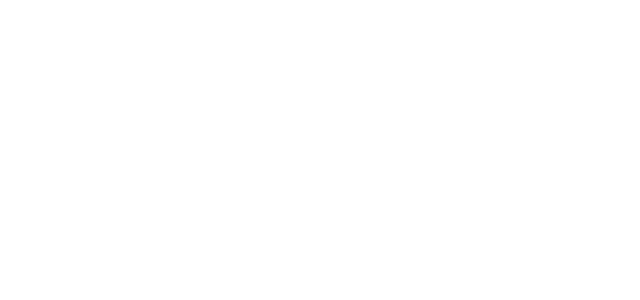
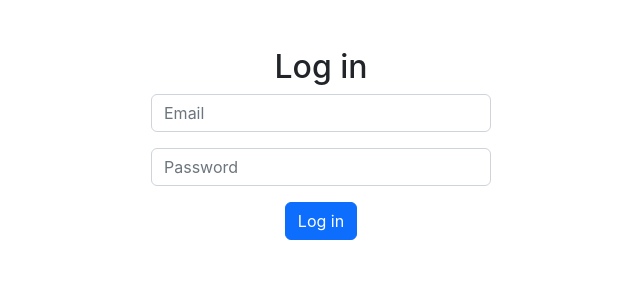
Before and after one commit to brandhause/Just-Tap-Cards, a Nuxt app: page /login in a window 1280 px wide. Before the commit this address had no page. Shown: the top 300 px of the page, without its empty margins (319-959 px from the left). Built offline with nearby package versions, Linux system fonts and the light colour scheme; no server answers.

Commit message:
Firebase initial setup

```diff
--- /dev/null
+++ b/assets/styles/main.scss
@@ -0,0 +1,8 @@
+@import "bootstrap/scss/bootstrap";
+
+*,
+body {
+  font-family: 'Inter', sans-serif;
+  scroll-behavior: smooth;
+  box-sizing: border-box;
+}
--- /dev/null
+++ b/components/sign-in.vue
@@ -0,0 +1,63 @@
+<script setup>
+import { signInWithEmailAndPassword  } from "firebase/auth";
+import { fireAuth } from "../server/lib/firebase";
+
+const user = ref({
+  email: null,
+  password: null,
+});
+const errorCode = ref(null);
+
+function signIn(userData) {
+  signInWithEmailAndPassword(fireAuth, userData.email, userData.password)
+  .then((userCredential) => {
+    if (userCredential) {
+      return navigateTo({
+        path: '/profile'
+      });
+    }
+  })
+  .catch((error) => {
+    errorCode.value = error.code;
+  });
+}
+
+</script>
+<template>
+  <div>
+    <form id="login-form" class="mx-auto my-5" @submit.prevent="signIn(user)">
+      <h2 class="text-center">Log in</h2>
+      <div class="form-group pb-3">
+        <input
+          type="email"
+          class="form-control"
+          placeholder="Email"
+          required="required"
+          v-model="user.email"
+        />
+      </div>
+      <div class="form-group pb-3">
+        <input
+          type="password"
+          class="form-control"
+          placeholder="Password"
+          required="required"
+          v-model="user.password"
+        />
+      </div>
+      <div class="form-group pb-3 text-center">
+        <button type="submit" class="btn btn-primary btn-block">
+          Log in
+        </button>
+      </div>
+      <div class="clearfix text-center">
+        <span class="text-danger">{{ errorCode }}</span>
+      </div>
+    </form>
+  </div>
+</template>
+<style lang="scss">
+#login-form {
+  max-width: 340px;
+}
+</style>
--- a/nuxt.config.ts
+++ b/nuxt.config.ts
@@ -1,4 +1,15 @@
 export default defineNuxtConfig({
+  css: ['~/assets/styles/main.scss'],
+  script: [
+    {
+      src: 'bootstrap/dist/js/bootstrap.bundle.min.js'
+    }
+  ],
+  vite: {
+    define: {
+      "process.env.DEBUG": false,
+    },
+  },
   runtimeConfig: {
     public: {
       FIREBASE_API_KEY: process.env.FIREBASE_API_KEY,
--- a/package.json
+++ b/package.json
@@ -7,7 +7,11 @@
     "start": "nuxi start"
   },
   "dependencies": {
+    "bootstrap": "^5.2.3",
     "firebase": "^9.15.0",
-    "nuxt": "^3.0.0"
+    "firebase-admin": "^11.4.1",
+    "nuxt": "^3.0.0",
+    "sass": "^1.57.1",
+    "sass-loader": "^13.2.0"
   }
 }
--- /dev/null
+++ b/pages/login.vue
@@ -0,0 +1,20 @@
+<script setup>
+import { onAuthStateChanged } from "firebase/auth";
+import { fireAuth } from "../server/lib/firebase";
+
+onMounted(() => {
+  onAuthStateChanged(fireAuth, (user) => {
+    if (user) {
+      console.log(user);
+    } else {
+      console.log('Not logged In');
+    }
+  });
+});
+
+</script>
+<template>
+  <div>
+    <SignIn></SignIn>
+  </div>
+</template>
--- /dev/null
+++ b/pages/profile/index.vue
@@ -0,0 +1,33 @@
+<script setup>
+import { onAuthStateChanged, signOut } from "firebase/auth";
+import { fireAuth } from "../../server/lib/firebase";
+
+const currentUser = fireAuth.currentUser;
+
+onMounted(() => {
+  onAuthStateChanged(fireAuth, (user) => {
+    if (!user) {
+      return navigateTo({
+        path: '/login'
+      });
+    }
+  });
+});
+
+function logout() {
+  signOut(fireAuth).then(() => {
+    alert('Successfully signed out!');
+  }).catch((err) => {
+    console.log(err);
+  })
+}
+
+</script>
+<template>
+  <div>
+    <div>{{ currentUser.email }}</div>
+    <div>
+      <button @click="logout">logout</button>
+    </div>
+  </div>
+</template>
--- a/plugins/firebaseAuth.ts
+++ /dev/null
@@ -1,14 +0,0 @@
-import { initializeApp } from "firebase/app";
-import { getAnalytics } from "firebase/analytics";
-
-export default defineNuxtPlugin((nuxtApp) => {
-  const config = useRuntimeConfig();
-
-    const firebaseConfig = {
-        apiKey: config.FIREBASE_API_KEY,
-      };
-
-    const app = initializeApp(firebaseConfig);
-
-    console.log(app);
-});
```
Also changed, not shown: 2 other files (tests, documents, lock files or other folders).
